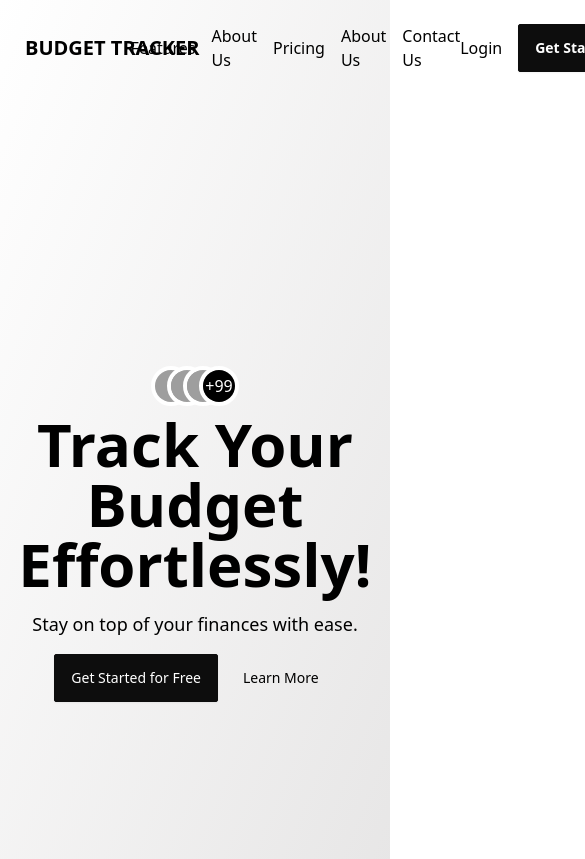
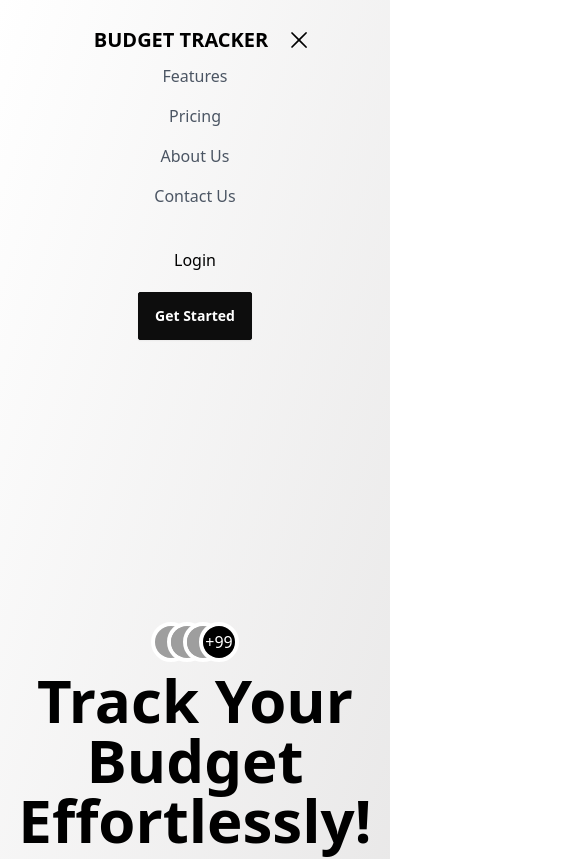
Before and after one commit to MarkMallari16/vue-firebase-project, a Vue app: page / in a window 390 px wide. Shown: the top 859 px of the page, 585 px wide, since content can reach past the window. Built offline with nearby package versions, Linux system fonts and the light colour scheme; grey boxes are pictures that could not be loaded.

Commit message:
fix some ui

```diff
--- a/src/components/Hero.vue
+++ b/src/components/Hero.vue
@@ -3,7 +3,7 @@ import HeroImage from "../assets/hero-image-2.png";
 </script>
 <template>
   <div>
-    <div class="mx-8 min-h-screen flex justify-center items-center gap-10 bg-no-repeat">
+    <div class="pt-10 px-8 min-h-screen flex justify-center items-center gap-10 bg-no-repeat">
       <div class="text-center">
         <div className="flex justify-center avatar-group mb-2 -space-x-6 rtl:space-x-reverse">
           <div className="avatar">
--- a/src/components/Navbar.vue
+++ b/src/components/Navbar.vue
@@ -1,20 +1,76 @@
-<script setup></script>
+<script setup>
+import { ref } from "vue";
+
+const linkStyles = "text-gray-600 hover:text-primary transition-colors ease-out";
+
+const isOpen = ref(true);
+
+const handleOpen = () => {
+  isOpen.value = !isOpen.value;
+};
+</script>
 
 <template>
-  <div className="navbar pt-6 pb-10 lg:px-20 flex justify-between items-center">
+  <div
+    className="navbar pt-4 lg:pt-6 lg:px-20 flex flex-col lg:flex-row lg:justify-between lg:items-center "
+  >
     <div>
-      <router-link to="/" className="btn btn-ghost text-xl uppercase"
-        >Budget Tracker</router-link
+      <div class="flex items-center justify-between">
+        <router-link to="/" className="btn btn-ghost text-xl uppercase "
+          >Budget Tracker</router-link
+        >
+
+        <button class="block lg:hidden" @click="handleOpen">
+          <svg
+            xmlns="http://www.w3.org/2000/svg"
+            viewBox="0 0 24 24"
+            fill="currentColor"
+            class="size-7"
+            v-show="!isOpen"
+          >
+            <path
+              fill-rule="evenodd"
+              d="M3 6.75A.75.75 0 0 1 3.75 6h16.5a.75.75 0 0 1 0 1.5H3.75A.75.75 0 0 1 3 6.75ZM3 12a.75.75 0 0 1 .75-.75h16.5a.75.75 0 0 1 0 1.5H3.75A.75.75 0 0 1 3 12Zm0 5.25a.75.75 0 0 1 .75-.75h16.5a.75.75 0 0 1 0 1.5H3.75a.75.75 0 0 1-.75-.75Z"
+              clip-rule="evenodd"
+            />
+          </svg>
+          <svg
+            xmlns="http://www.w3.org/2000/svg"
+            viewBox="0 0 24 24"
+            fill="currentColor"
+            class="size-7"
+            v-show="isOpen"
+          >
+            <path
+              fill-rule="evenodd"
+              d="M5.47 5.47a.75.75 0 0 1 1.06 0L12 10.94l5.47-5.47a.75.75 0 1 1 1.06 1.06L13.06 12l5.47 5.47a.75.75 0 1 1-1.06 1.06L12 13.06l-5.47 5.47a.75.75 0 0 1-1.06-1.06L10.94 12 5.47 6.53a.75.75 0 0 1 0-1.06Z"
+              clip-rule="evenodd"
+            />
+          </svg>
+        </button>
+      </div>
+    </div>
+    <div
+      :class="
+        isOpen
+          ? ' flex flex-col  lg:flex-row items-center gap-4'
+          : 'hidden '
+      "
+    >
+      <router-link to="/login" class="text-gray-600 hover:text-primary transition-colors"
+        >Features</router-link
       >
+      <router-link to="/login" :class="linkStyles">Pricing</router-link>
+      <router-link to="/login" :class="linkStyles">About Us</router-link>
+      <router-link to="/login" :class="linkStyles">Contact Us</router-link>
     </div>
-    <div class="flex items-center gap-4">
-      <router-link to="/login" class="">Features</router-link>
-      <router-link to="/login" class="">About Us</router-link>
-      <router-link to="/login" class="">Pricing</router-link>
-      <router-link to="/login" class="">About Us</router-link>
-      <router-link to="/login" class="">Contact Us</router-link>
-    </div>
-    <div class="flex items-center gap-4">
+
+    <div
+      class="mt-10 lg:mt-0 flex flex-col lg:flex-row lg:block"
+      :class="
+        isOpen ? 'block lg:flex items-center gap-5' : 'hidden lg:flex items-center gap-5'
+      "
+    >
       <router-link to="/login" class="">Login</router-link>
       <router-link to="/signup" class="btn btn-primary">Get Started</router-link>
     </div>
--- a/src/pages/Home.vue
+++ b/src/pages/Home.vue
@@ -69,7 +69,7 @@ const handleSignOut = () => {
           </div>
 
           <div className="dropdown">
-            <div tabIndex="{0}" role="button" className="btn m-1">
+            <div tabIndex="{0}" role="button" className="btn m-1 bg-white">
               <svg
                 xmlns="http://www.w3.org/2000/svg"
                 viewBox="0 0 24 24"
@@ -85,10 +85,10 @@ const handleSignOut = () => {
             </div>
             <ul
               tabIndex="{0}"
-              className="dropdown-content menu bg-base-100 rounded-box z-[1] w-32 overflow-hidden p-2 shadow"
+              className="dropdown-content menu bg-white rounded-box z-[1] w-32 overflow-hidden p-2 shadow "
             >
               <li><button @click="handleSignOut">Logout</button></li>
-              <li><a>Item 2</a></li>
+
             </ul>
           </div>
         </div>
--- a/src/pages/Login.vue
+++ b/src/pages/Login.vue
@@ -45,7 +45,9 @@ const login = (event) => {
   <div class="bg-base-200">
     <Navbar />
     <div class="grid min-h-screen place-items-center mx-6 lg:mx-0">
-      <div class="w-full lg:w-1/3 bg-white ring-1 ring-inset ring-gray-200 rounded-md p-10">
+      <div
+        class="w-full lg:w-1/3 bg-white ring-1 ring-inset ring-gray-200 rounded-md p-10"
+      >
         <form @submit.prevent="login">
           <div class="mb-4">
             <h1 class="text-2xl font-bold">Log in</h1>
```
